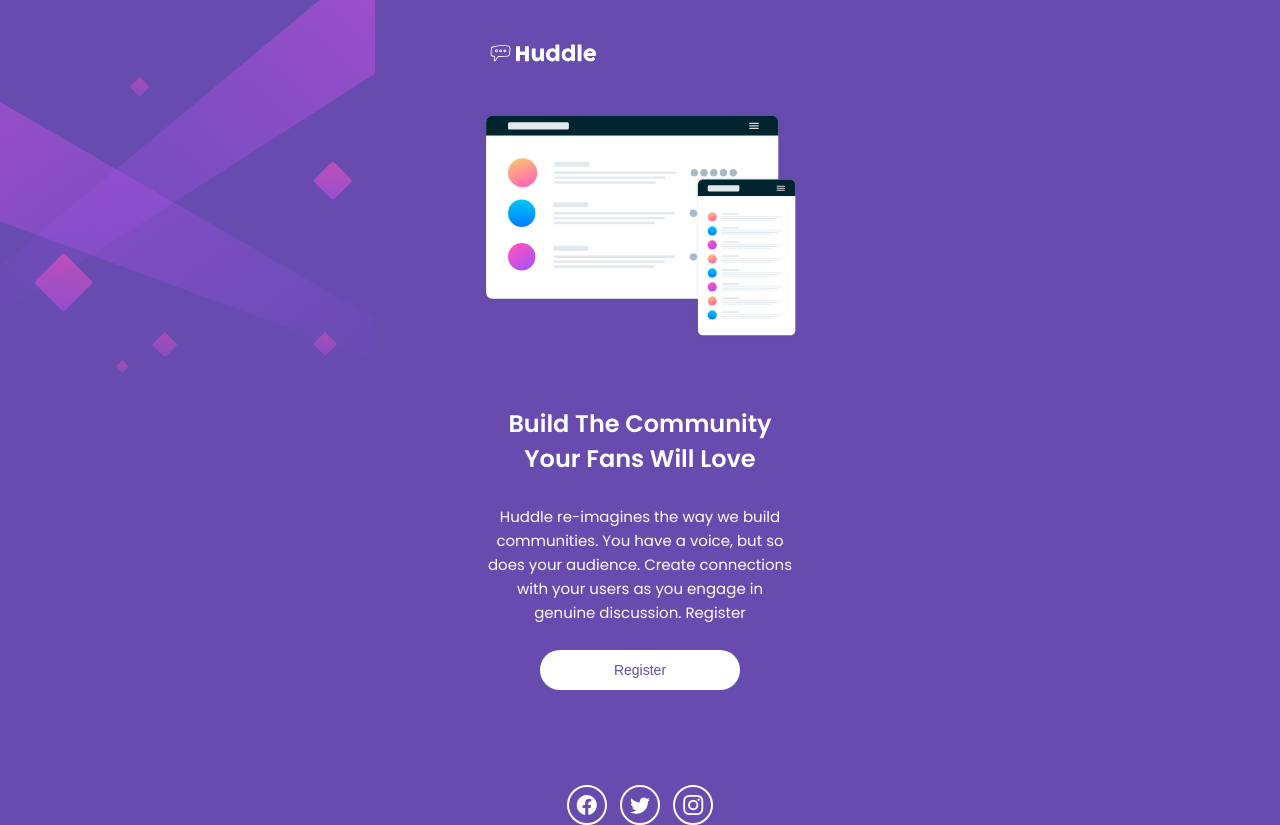
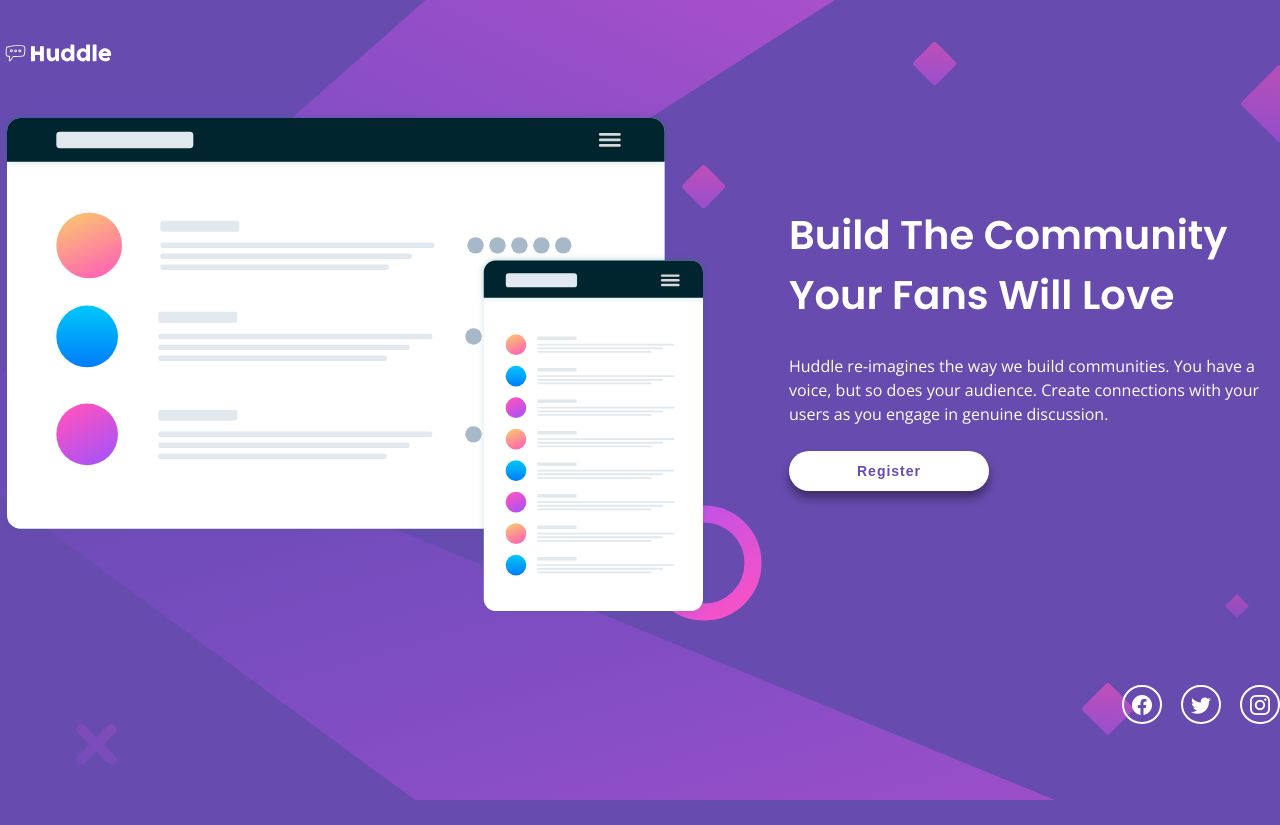
Before and after one commit to hitmorecode/huddle_landing_page_with_single_introductory_section, a plain HTML site: page index.html in a window 1280 px wide. After the commit the page ends 800 px from the top, so only its background shows below. Drawn offline with nearby package versions, Linux system fonts and the light colour scheme.

Commit message:
updates
index.html and style.css upated

```diff
--- a/css/style.css
+++ b/css/style.css
@@ -10,7 +10,7 @@
   --primary-violet: hsl(257, 40%, 49%);
   --primary-soft-magenta: hsl(300, 69%, 71%);
   --font-family-poppins: "Poppins";
-  --font-family-openSans: "Opens Sans";
+  --font-family-openSans: "Open Sans";
   --font-weight-400: 400;
   --font-weight-600: 600;
 }
@@ -19,7 +19,7 @@ body {
   min-height: 100vh;
   background-color: var(--primary-violet);
   color: #fff;
-  font-family: var(--font-family-poppins);
+  font-family: var(--font-family-openSans);
   background-image: url(../img/bg-mobile.svg);
   background-repeat: no-repeat;
   /* background-position: center; */
@@ -35,7 +35,7 @@ header img {
 }
 
 .container {
-  max-width: 310px;
+  min-width: 310px;
   height: inherit;
   margin-inline: auto;
 }
@@ -53,8 +53,10 @@ header img {
 
 h1 {
   font-size: 24px;
-  /* padding: 0 30px; */
+  padding: 0 30px;
   margin-bottom: 29px;
+  font-family: var(--font-family-poppins);
+  font-weight: var(--font-weight-600);
 }
 
 h1,
@@ -66,6 +68,12 @@ p {
   font-size: 15px;
   line-height: 24px;
   margin-bottom: 25px;
+  padding: 0 35px;
+}
+
+.btn-holder {
+  display: flex;
+  justify-content: center;
 }
 
 button {
@@ -77,15 +85,87 @@ button {
   height: 40px;
   border-radius: 50px;
   margin-bottom: 100px;
+  font-weight: var(--font-weight-600);
+  letter-spacing: 1px;
+  box-shadow: 0 7px 10px hsla(0, 0%, 0%, .4);
+  transition: background-color 150ms ease-in-out;
+}
+
+button:hover {
+  background-color: var(--primary-soft-magenta);
+  color: #fff;
+  cursor: pointer;
+}
+
+footer {
+  display: flex;
+  gap: 10px;
+  justify-content: center;
 }
 
 i {
   font-size: 20px;
   border: 2px solid #fff;
   padding: 4px 8px;
-  border-radius: 100px;
+  border-radius: 200px;
+  transition: all 150ms ease-in-out;
+}
+
+i:hover {
+  border: 2px solid var(--primary-soft-magenta);
+  color: var(--primary-soft-magenta);
+  cursor: pointer;
 }
 
 .bi-twitter {
   margin: 0 9px;
 }
+
+@media only screen and (min-width: 376px) {
+  body {
+    background-size: contain;
+  }
+}
+
+@media only screen and (min-width: 1060px) {
+  body {
+    background-image: url(../img/bg-desktop.svg);
+    background-size: cover;
+  }
+
+  .container {
+    max-width: 1290px;
+  }
+
+  .flex-container {
+    flex-direction: row;
+  }
+
+  .flex-container img {
+    width: 709px;
+    margin-right: 80px;
+  }
+
+ h1 {
+  font-size: 40px;
+ }
+
+ p {
+  font-size: 1rem;
+  padding-right: 0;
+ }
+
+ h1,
+ p {
+    text-align: left;
+    padding-left: 0;
+  }
+
+  .btn-holder {
+    justify-content: flex-start;
+  }
+
+  footer {
+    justify-content: flex-end;
+  }
+}
--- a/index.html
+++ b/index.html
@@ -18,13 +18,17 @@
       <div class="container">
         <div class="flex-container">
           <img src="img/illustration-mockups.svg" alt="">
+          <div class="card-text">
             <h1>Build The Community Your Fans Will Love</h1>
             <p>
               Huddle re-imagines the way we build communities. You have a voice, but so does your audience.
               Create connections with your users as you engage in genuine discussion.
-            Register
             </p>
+            <div class="btn-holder">
               <button>Register</button>
+            </div>
+          </div>
+        </div>
         <footer>
           <!-- facebook icon -->
           <i class="bi bi-facebook"></i>
@@ -34,7 +38,6 @@
           <i class="bi bi-instagram"></i>
         </footer>
       </div>
-      </div>
     </main>
   </body>
 </html>
```
Lines whose indentation alone changed are shown as unchanged.
